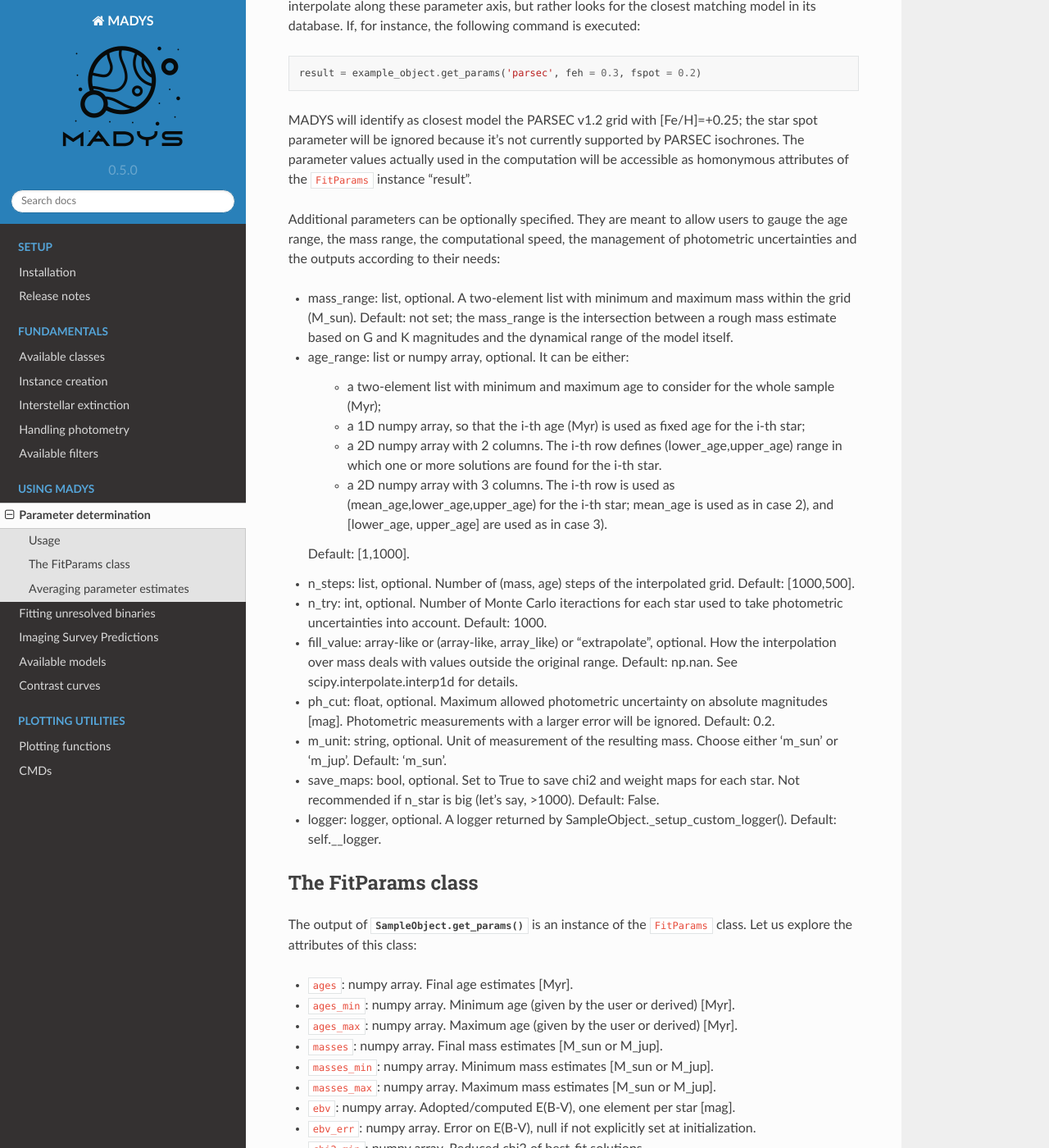
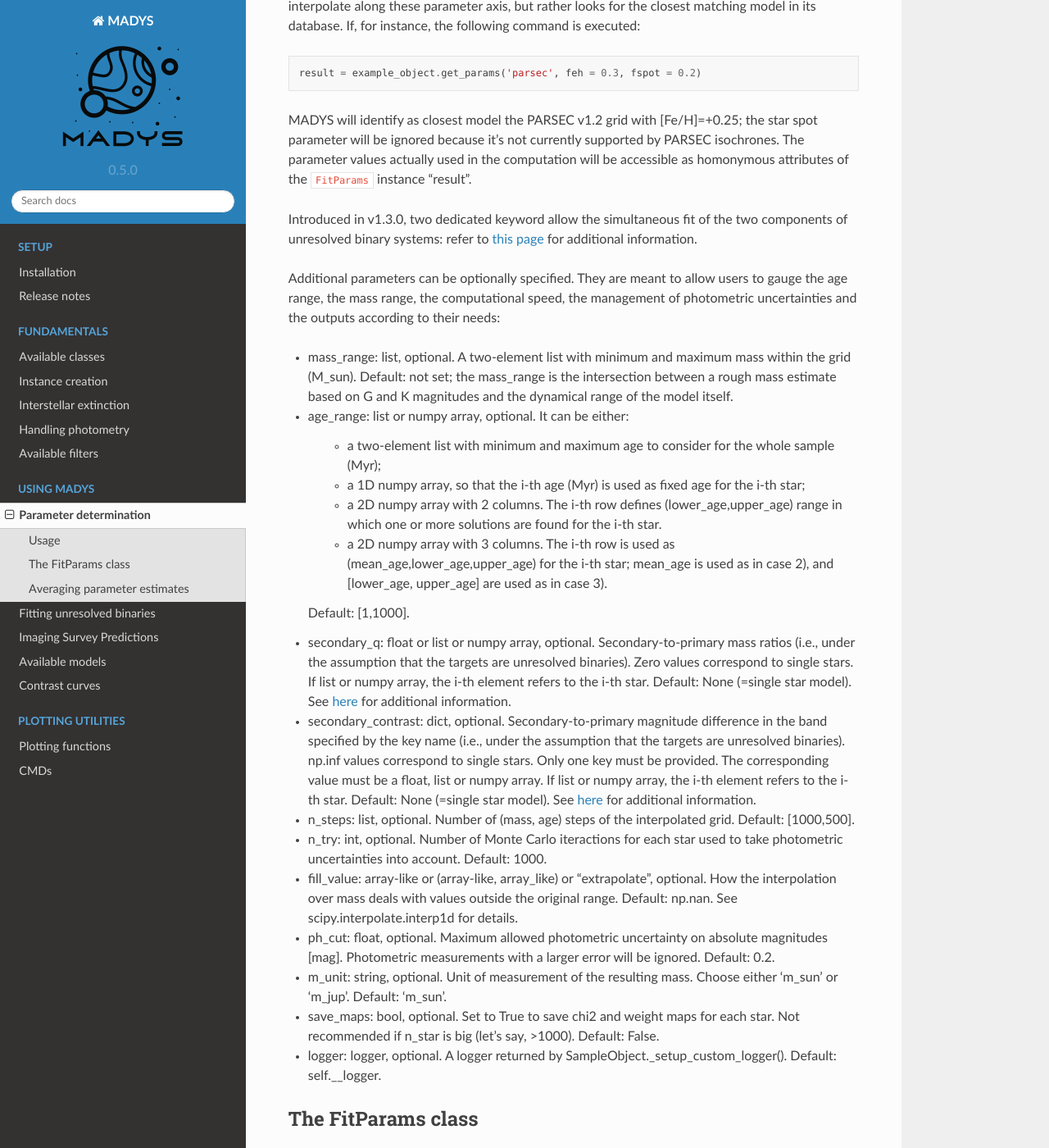
Before and after one commit to vsquicciarini/madys, a Sphinx documentation site: the page built from docs/source/computation_run.rst, in a window 1280 px wide and 1400 px high, scrolled down 966 px. Shown: the whole window at 82% size. Built offline with Sphinx 7.4.7 and the Read the Docs theme 2.0.0, drawn with Linux system fonts in a browser that asks for light colours.

Commit message:
Update computation_run.rst

```diff
--- a/docs/source/computation_run.rst
+++ b/docs/source/computation_run.rst
@@ -35,6 +35,7 @@ If, e.g., there is a list of stars with different metallicities, a vector of ``f
 
 MADYS will identify as closest model the PARSEC v1.2 grid with [Fe/H]=+0.25; the star spot parameter will be ignored because it's not currently supported by PARSEC isochrones. The parameter values actually used in the computation will be accessible as homonymous attributes of the ``FitParams`` instance "result".
 
+Introduced in v1.3.0, two dedicated keyword allow the simultaneous fit of the two components of unresolved binary systems: refer to `this page <https://madys.readthedocs.io/en/latest/binary_systems.html>`_ for additional information.
 
 Additional parameters can be optionally specified. They are meant to allow users to gauge the age range, the mass range, the computational speed, the management of photometric uncertainties and the outputs according to their needs:
 
@@ -47,6 +48,8 @@ Additional parameters can be optionally specified. They are meant to allow users
     * a 2D numpy array with 3 columns. The i-th row is used as (mean_age,lower_age,upper_age) for the i-th star; mean_age is used as in case 2), and [lower_age, upper_age] are used as in case 3).
   Default: [1,1000].
 
+* secondary_q: float or list or numpy array, optional. Secondary-to-primary mass ratios (i.e., under the assumption that the targets are unresolved binaries). Zero values correspond to single stars. If list or numpy array, the i-th element refers to the i-th star. Default: None (=single star model). See `here <https://madys.readthedocs.io/en/latest/binary_systems.html>`_ for additional information.
+* secondary_contrast: dict, optional. Secondary-to-primary magnitude difference in the band specified by the key name (i.e., under the assumption that the targets are unresolved binaries). np.inf values correspond to single stars. Only one key must be provided. The corresponding value must be a float, list or numpy array. If list or numpy array, the i-th element refers to the i-th star. Default: None (=single star model). See `here <https://madys.readthedocs.io/en/latest/binary_systems.html>`_ for additional information.
 * n_steps: list, optional. Number of (mass, age) steps of the interpolated grid. Default: [1000,500].
 * n_try: int, optional. Number of Monte Carlo iteractions for each star used to take photometric uncertainties into account. Default: 1000.
 * fill_value: array-like or (array-like, array_like) or “extrapolate”, optional. How the interpolation over mass deals with values outside the original range. Default: np.nan. See scipy.interpolate.interp1d for details.
```
